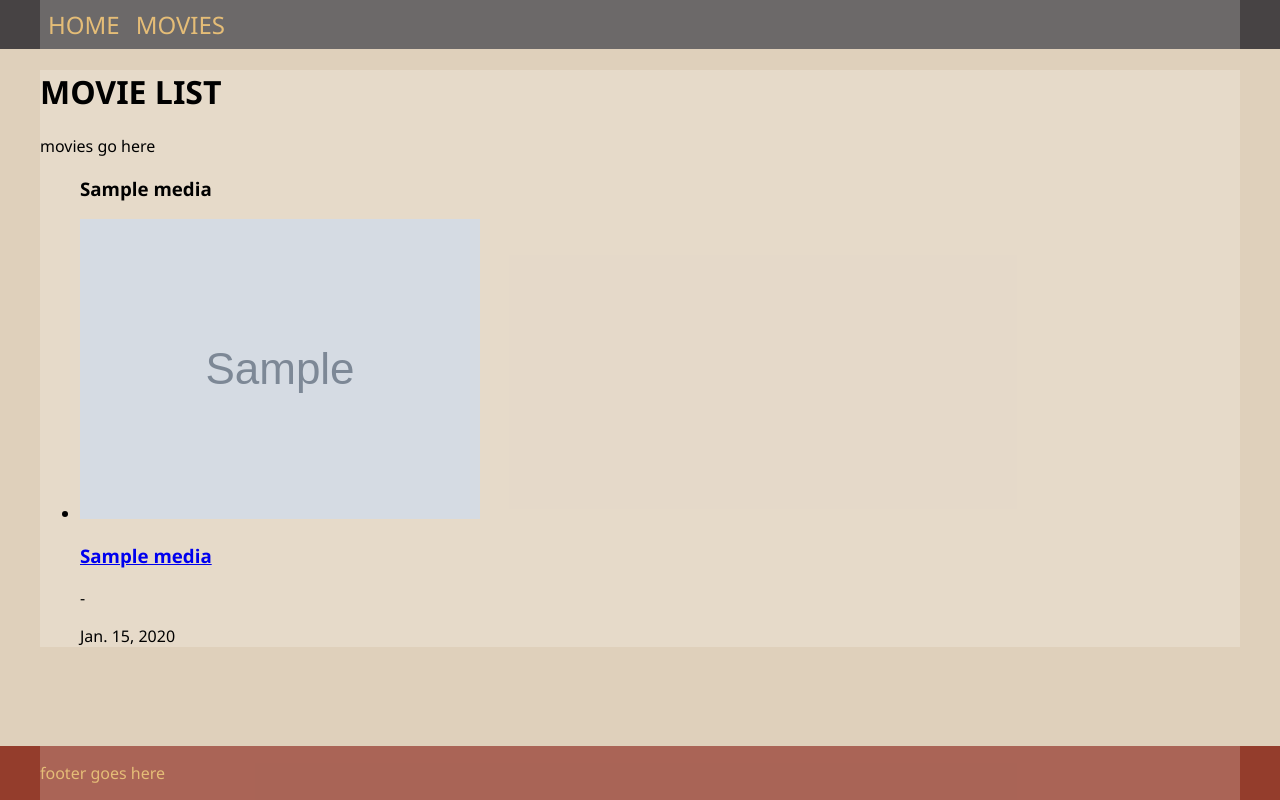
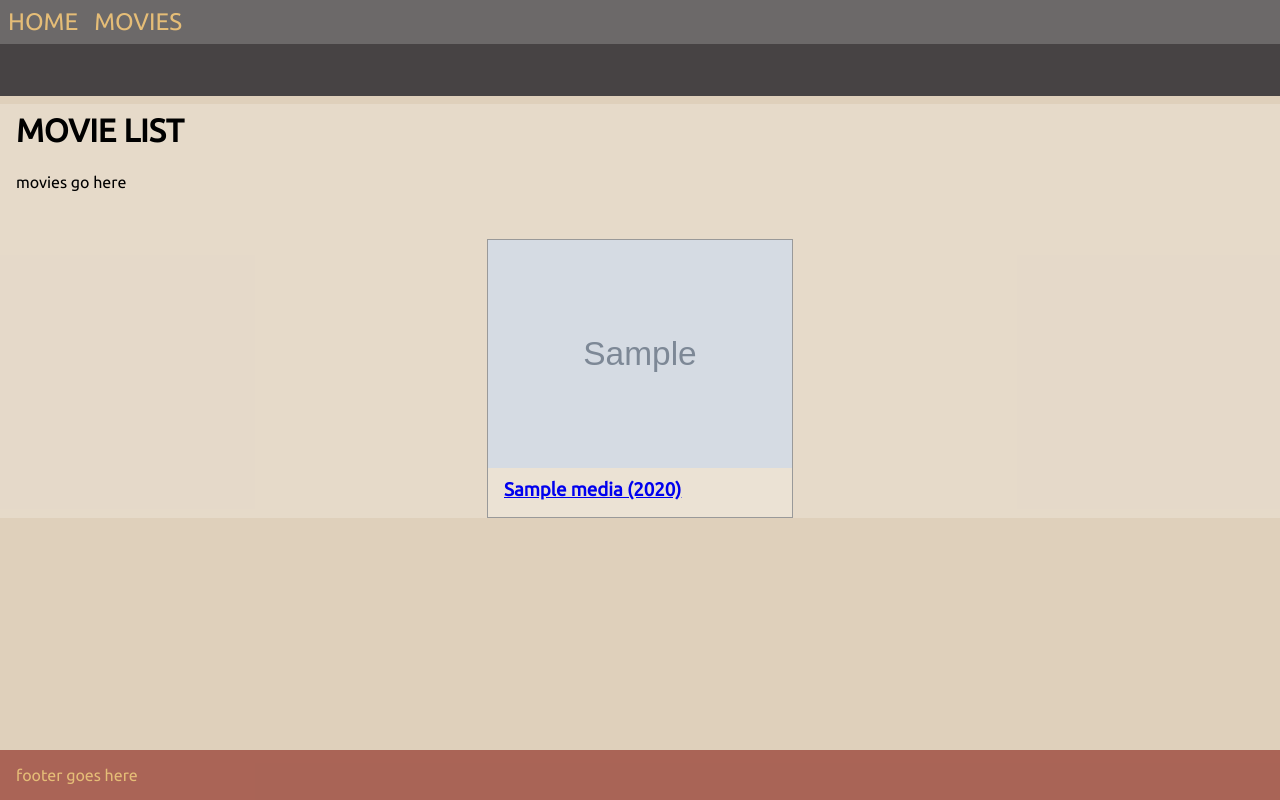
Before and after one commit to eidgabriele/movie_database, a Django app: page /movies/ in a window 1280 px wide. Run offline with Django 4.2, Linux system fonts and the light colour scheme; tables that the repository leaves empty hold one stand-in row (values such as "Sample post"); grey boxes marked "Sample" are stand-in pictures.

Commit message:
media list basic layout

```diff
--- a/movie_database/movie_app/models.py
+++ b/movie_database/movie_app/models.py
@@ -86,14 +86,16 @@ class Media(models.Model):
     budget = models.IntegerField(_('budget'), blank=True, null=True)
     box_office = models.IntegerField(_('box office'), blank=True, null=True)
 
-    location = models.ManyToManyField(Location, verbose_name=_('location'), blank=True, null=True)
-    genre = models.ManyToManyField(Genre, verbose_name=_('genre'), blank=True, null=True)
-    company = models.ManyToManyField(Company, verbose_name=_('company'), blank=True, null=True)
-    language = models.ManyToManyField(Language, verbose_name=_('language'), blank=True, null=True)
+    location = models.ManyToManyField(Location, verbose_name=_('location'), blank=True)
+    genre = models.ManyToManyField(Genre, verbose_name=_('genre'), blank=True)
+    company = models.ManyToManyField(Company, verbose_name=_('company'), blank=True)
+    language = models.ManyToManyField(Language, verbose_name=_('language'), blank=True)
 
     def __str__(self) -> str:
-        return f"{self.name}, {self.release_date.strftime('%Y')}"
+        return f"{self.name} ({self.release_date.strftime('%Y')})"
 
+    class Meta:
+        verbose_name = _('media')
 
 class CastCrew(models.Model):
     role = models.ForeignKey(Role,
@@ -115,6 +117,9 @@ class CastCrew(models.Model):
     def __str__(self) -> str:
         return f"{self.person} - {self.role} ({self.media})"
 
+    class Meta:
+        verbose_name = _('cast_crew')
+        verbose_name_plural = _('cast_crew')
 
 class Season(models.Model):
     media = models.ForeignKey(Media,
@@ -129,6 +134,10 @@ class Season(models.Model):
     def __str__(self) ->str:
         return f"{self.number} - {self.media}"
 
+    class Meta:
+        verbose_name = _('season')
+        verbose_name_plural = _('seasons')
+
 
 class Episode(models.Model):
     duration = models.IntegerField(_('duration'), default=0)
@@ -139,3 +148,7 @@ class Episode(models.Model):
 
     def __str__(self) ->str:
         return f"{self.number} {self.season}"
+
+    class Meta:
+        verbose_name = _('episode')
+        verbose_name_plural = _('episodes')
--- a/movie_database/movie_app/static/movie_app/css/base.css
+++ b/movie_database/movie_app/static/movie_app/css/base.css
@@ -9,7 +9,8 @@
 body {
     background-color: #DFD0BB;
     margin: 0;
-    font-family: 'Segoe UI', Tahoma, Geneva, Verdana, sans-serif;
+    /* padding: 1rem 0rem 1rem 0rem; */
+    font-family: "Ubuntu";
     display: flex;
     flex-direction: column;
     justify-content: flex-start;
@@ -20,6 +21,15 @@ header, main, footer {
     min-width: fit-content;
 }
 
+
+main {
+    flex-grow: 1;
+}
+
+h1, h2, h3, p  {
+    font-family: "Ubuntu";
+}
+
 header {
     background-color: #474344;
     color: #E5BD77;
@@ -27,6 +37,7 @@ header {
     top: 0;
     z-index: 999;
     font-size: 1.5em;
+    min-height: 6rem;
 }
 
 header .container {
@@ -48,7 +59,7 @@ header a {
 
 .container {
     background-color: rgba(255, 255, 255, 0.2);
-    max-width: 1200px;
+    max-width: 1600px;
     min-width: 480px;
     margin: 0 auto;
 }
@@ -63,3 +74,52 @@ footer .container {
     display: flex;
     align-content: stretch;
 }
+
+h1, h2, h3, p {
+    padding: 0.5rem 1rem;
+    margin: 0.5rem 0;
+}
+
+ul {
+    list-style: none;
+    padding: 0;
+}
+
+/* img {
+    width: 200px;
+    height: 450px;
+
+} */
+ul li {
+    padding: 0.2rem 1rem;
+}
+
+
+ul.media_list {
+    display: flex;
+    flex-direction: row;
+    flex-wrap: wrap;
+    gap: 1rem;
+    align-content: center;
+    justify-content: center;
+}
+
+ul.media_list li.media {
+    flex-basis: 19rem;
+    border: 1px solid #999;
+    background-color: rgba(255, 255, 255, 0.2);
+    padding: 0;
+
+    display: flex;
+    flex-flow: row nowrap;
+    align-items: center;
+
+}
+
+ul.media_list li.media img {
+    max-width: 100%;
+}
+
+ul.media_list li.media h3 {
+    margin-top: 0;
+}
--- a/movie_database/movie_app/templates/movie_app/base.html
+++ b/movie_database/movie_app/templates/movie_app/base.html
@@ -6,6 +6,7 @@
     <meta name="viewport" content="width=device-width, initial-scale=1.0">
     <title>hi</title>
     <link rel="stylesheet" href="{% static 'movie_app/css/base.css' %}">
+    <link rel="stylesheet" type="text/css" href="http://fonts.googleapis.com/css?family=Ubuntu" />
 </head>
 <body>
     <header>
--- a/movie_database/movie_app/templates/movie_app/movies.html
+++ b/movie_database/movie_app/templates/movie_app/movies.html
@@ -6,16 +6,16 @@
 <p> movies go here <p>
     <ul class="media_list">
         {% for media in media_list %}
-        <h3>{{ media.name }}</h3>
-            <li>
+        {% comment %} <h3>{{ media.name }}</h3> {% endcomment %}
+            <li class="media">
                  <a href="{% url 'media' media.pk %}">
                     {% if media.poster %}
                         <img src="{{media.poster.url}}">
                     {% else %}
                         <img src="{%  static 'movie_app/img/no_poster.jpg' %}">
                     {% endif %}
-                     <h3>{{ media.name }}</h3>
-                    </a> - <p>{{ media.release_date }}</p>
+                     <h3>{{ media }}</h3>
+                    </a>
             </li>
         {% endfor %}
     </ul>
```
Also changed, not shown: movie_database/movie_app/static/movie_app/img/no_poster.jpg.
